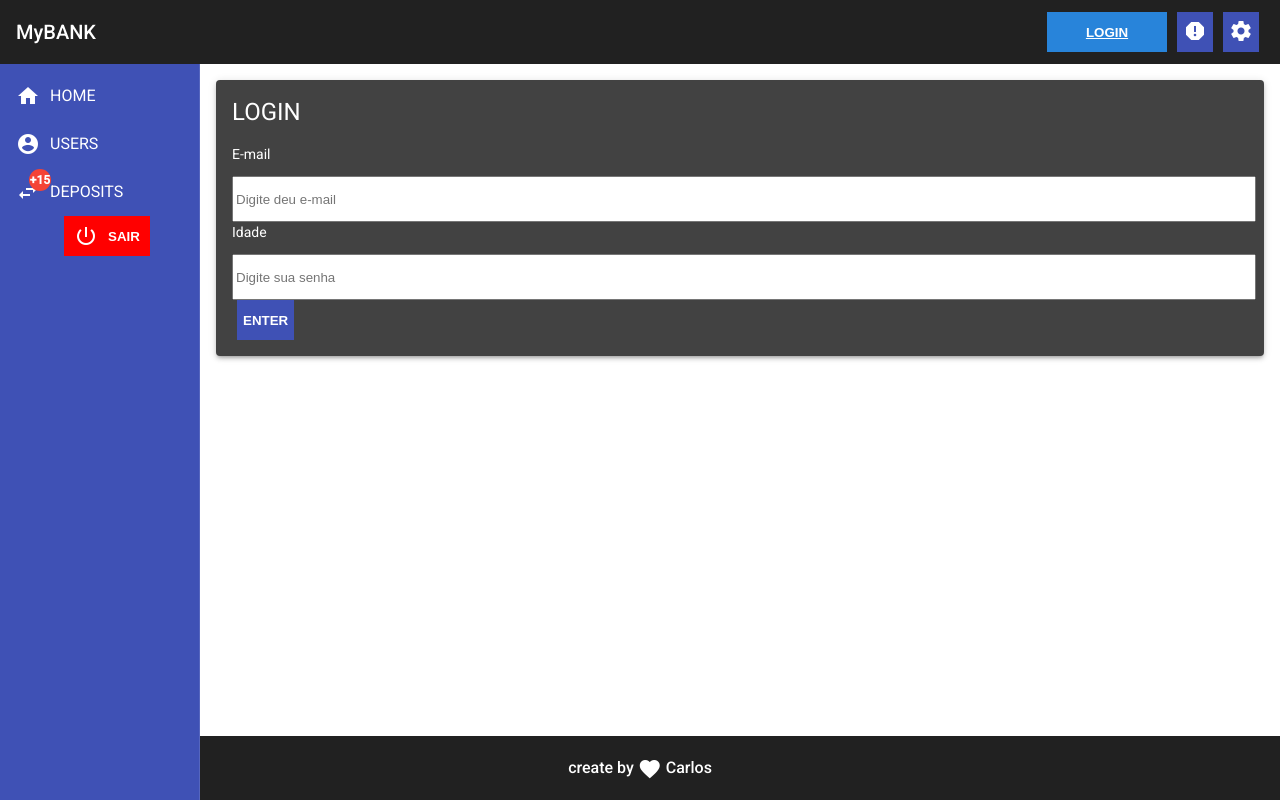
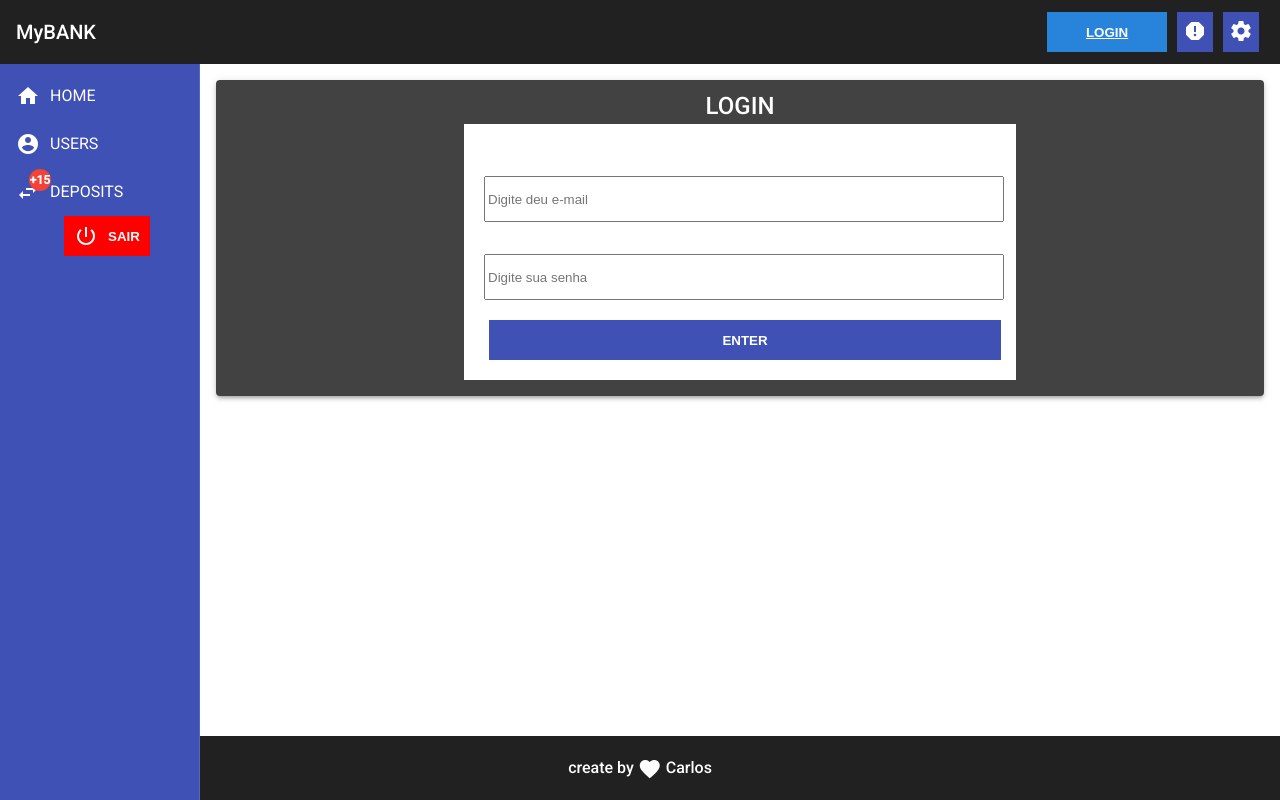
Before and after one commit to Carlosdantas485/myBANK-project, an Angular app: page /login in a window 1280 px wide. Built offline with nearby package versions, Linux system fonts and the light colour scheme.

Commit message:
fix navegation site and create layout login

```diff
--- a/src/app/views/user/create-user/create-user.component.css
+++ b/src/app/views/user/create-user/create-user.component.css
@@ -1,12 +1,13 @@
 *{
-    color: black;
     margin: 0;
     padding: 0;
 }
 
-input{
-    height: 40px;
-    width: 100%;
+
+
+.create{
+    display: flex;
+    flex-direction: column;
 }
 
 .content-create-user{
@@ -16,6 +17,7 @@ input{
     padding: 20px;
 }
 .forms{
+    color: black;
     background-color: white;
     display: flex;
     flex-direction: column;
@@ -27,7 +29,19 @@ input{
     margin-top: 10px;
 }
 
+.button-box{
+    display: flex;
+    flex-wrap: wrap;
+    justify-content: space-around;
+}
+
 .btn-send{
     margin-top: 20px;
-    color: white;
+    width: 150px;
 }
+
+.btn-cancel{
+    margin-top: 20px;
+    background-color: red;
+    width: 150px;
+}
--- a/src/app/views/user/create-user/create-user.component.html
+++ b/src/app/views/user/create-user/create-user.component.html
@@ -1,4 +1,10 @@
-<mat-card class="content-create-user">
+<mat-card class=" create content-create-user">
+    <mat-card-title class="title">
+        Desja criar um novo usuario ?
+    </mat-card-title>
+
+
+
     <form class="forms">
         <div class="input-box">
             <p>Nome</p>
@@ -28,7 +34,16 @@
             <p>Escolha sua foto</p>
             <input type="file" />
         </div>
+        <div class="button-box">
 
-        <button class="btn-send">ENVIAR</button>
+            <a routerLink="/users">
+                <button class="btn-send">ENVIAR</button>
+            </a>
+            <a routerLink="/users">
+                <button class="btn-cancel">Cancelar</button>
+            </a>
+        </div>
+
+
     </form>
 </mat-card>
--- a/src/app/views/user/list-users/list-users.component.css
+++ b/src/app/views/user/list-users/list-users.component.css
@@ -2,8 +2,11 @@
     margin: 0;
     padding: 0;
 }
+
+.list{
+    padding: 20px;
+}
 .create-new-user{
-    width: 100%;
     display: flex;
     align-items: center;
 }
--- a/src/app/views/user/login/login.component.css
+++ b/src/app/views/user/login/login.component.css
@@ -0,0 +1,17 @@
+.login{
+    display: flex;
+    justify-content: center;
+    align-items: center;
+    flex-direction: column;
+}
+
+.box-login{
+    width: 40vw;
+    background-color: white;
+    padding: 20px;
+}
+
+.enviar{
+    margin-top: 20px;
+    width: 100%;
+}
--- a/src/app/views/user/login/login.component.html
+++ b/src/app/views/user/login/login.component.html
@@ -1,6 +1,8 @@
 
-<mat-card class="mat-elevation-z3" >
-    <h1>LOGIN</h1>
+<mat-card class=" login mat-elevation-z3" >
+    <mat-card-title class="title">
+        LOGIN
+    </mat-card-title>
     <div class="box-login">
         <form class="form">
             <div class="input" >
@@ -11,7 +13,9 @@
                 <p>Idade</p>
                 <input type="password" placeholder="Digite sua senha">
             </div>
-            <button class="enviar">ENTER</button>
+            <a routerLink="/">
+                <button class="enviar">ENTER</button>
+            </a>
         </form>
     </div>
 </mat-card>
--- a/src/app/views/user/update-user/update-user.component.html
+++ b/src/app/views/user/update-user/update-user.component.html
@@ -32,8 +32,12 @@
                 <input type="text" placeholder="Digite seu telefone">
             </div>
             <div class="button-box">
-                <button class="send">ENVIAR</button>
-                <button class="cancel">ENVIAR</button>
+                <a routerLink="/users">
+                    <button class="send">ENVIAR</button>
+                </a>
+                <a routerLink="/users">
+                    <button class="cancel">CANCELAR</button>
+                </a>
             </div>
 
         </form>
```
